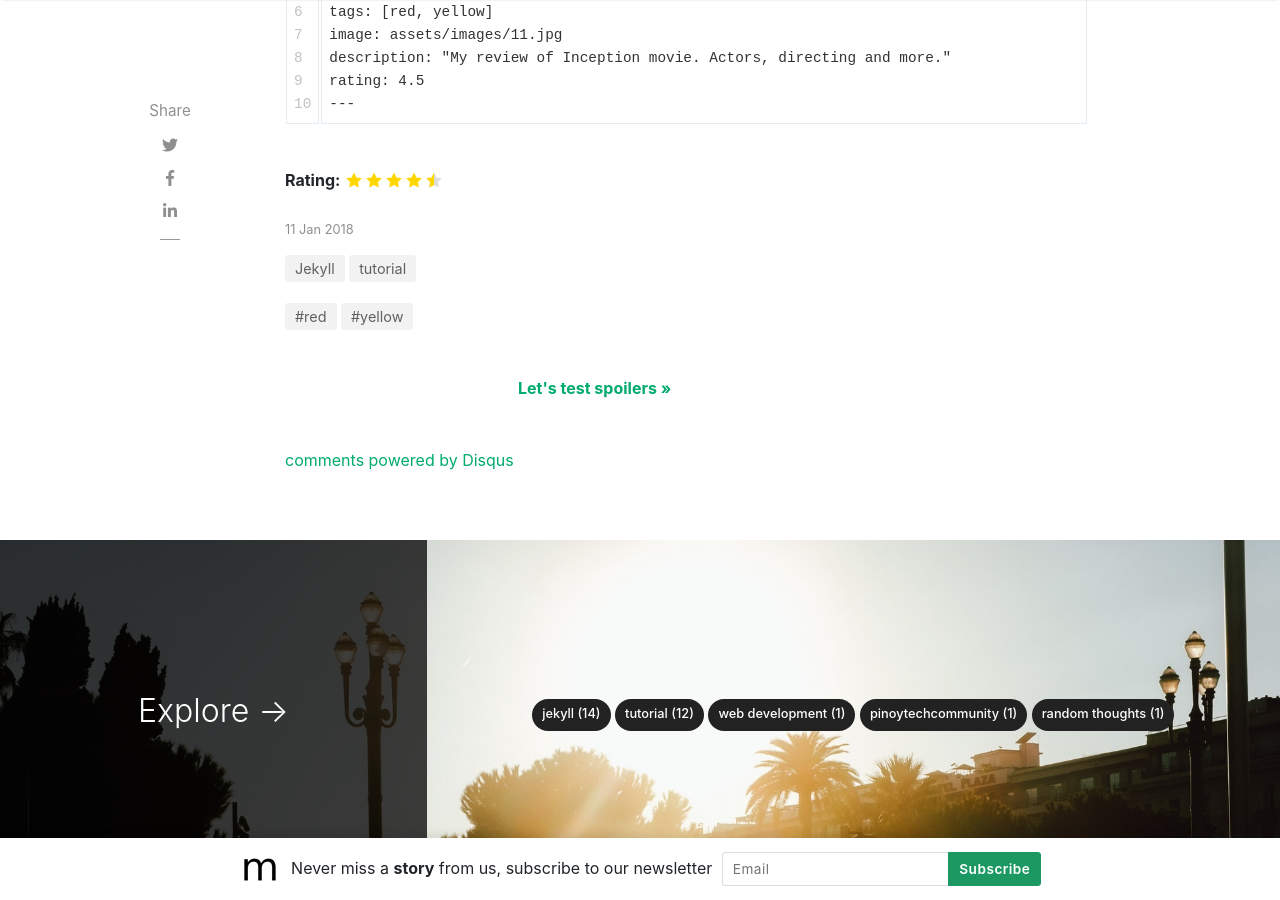
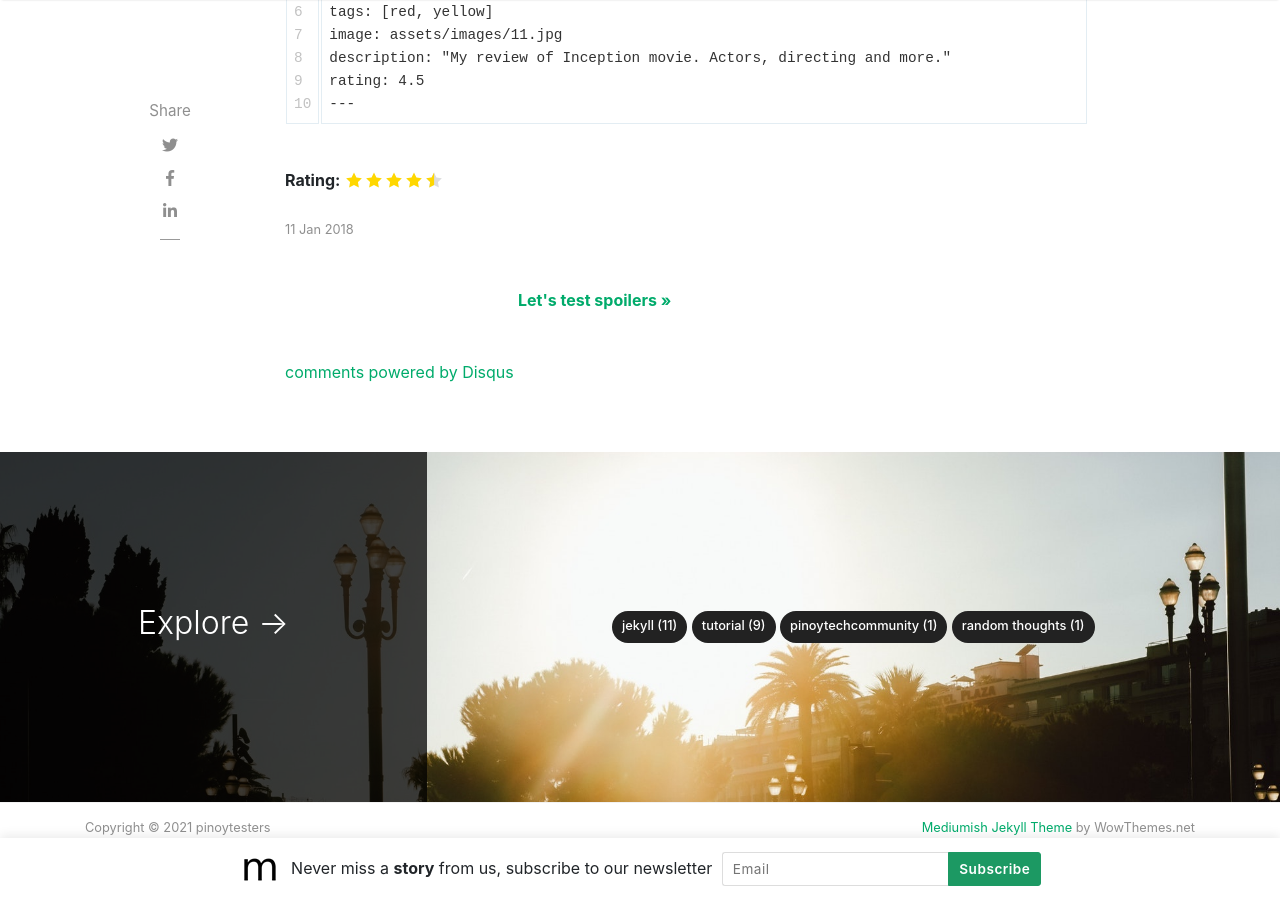
Before and after one commit to pinoytesters/pinoytesters.github.io, a Jekyll site: the page built from _posts/2018-01-11-customer-service.md, in a window 1280 px wide and 900 px high, scrolled down 1270 px. Built offline with Jekyll 4.4.1, drawn with Linux system fonts in a browser that asks for light colours; nearby versions of some CDN libraries; comment, search, counter and statistics services are not loaded.

Commit message:
removed categories and tags

```diff
--- a/_posts/2018-01-11-customer-service.md
+++ b/_posts/2018-01-11-customer-service.md
@@ -2,8 +2,6 @@
 layout: post
 title:  "Inception Movie"
 author: john
-categories: [ Jekyll, tutorial ]
-tags: [red, yellow]
 image: assets/images/11.jpg
 description: "My review of Inception movie. Acting, plot and something else in this short description."
 hidden: true
```
Also changed, not shown: _posts/2018-01-11-quick-start-guide.md (+0 -1 lines), _posts/2018-01-12-is-intelligence-enough.md (+0 -1 lines).
